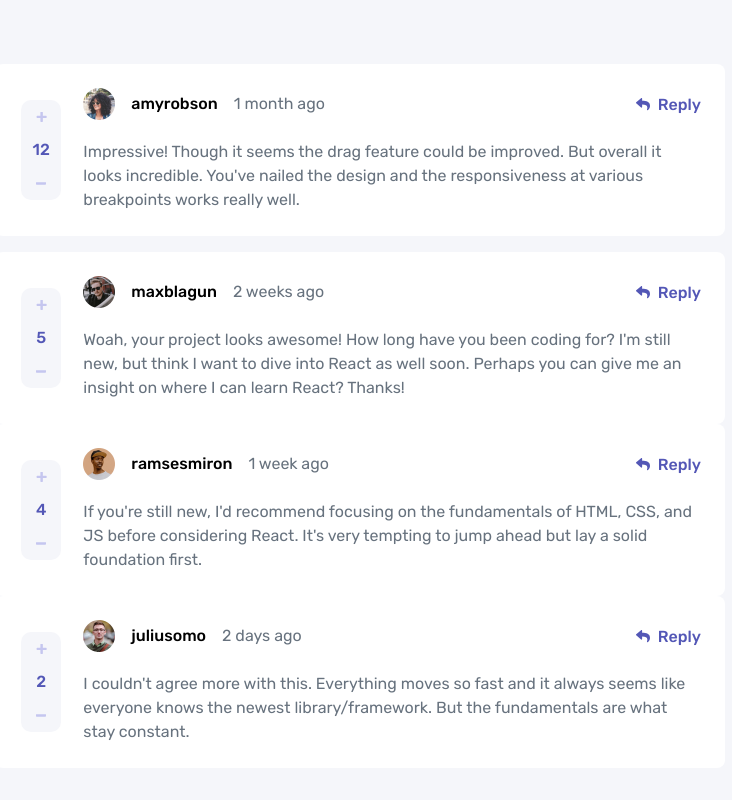
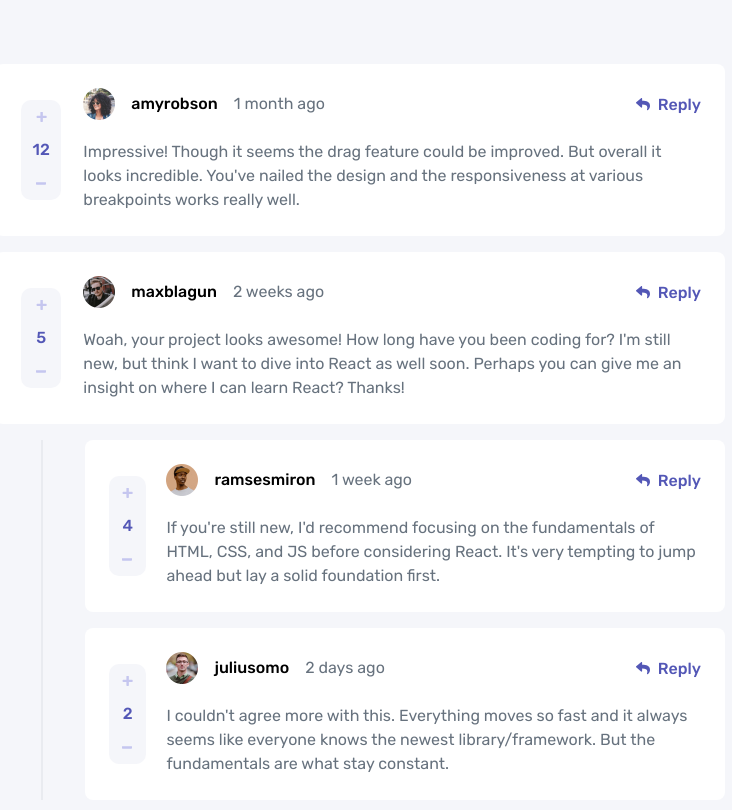
Before and after one commit to MariusHor/interactive-comments-section, a Vue app: page / in a window 1280 px wide. Shown: the top 810 px of the page, without its empty margins (280-1012 px from the left). Built offline with nearby package versions, Linux system fonts and the light colour scheme.

Commit message:
styled the comment replies layout and improved the logic for incrementing/decrementing the comment likes

```diff
--- a/src/App.vue
+++ b/src/App.vue
@@ -3,5 +3,13 @@ import CommentThreadList from './components/CommentThreadList.vue'
 </script>
 
 <template>
-  <CommentThreadList />
+  <div class="comments-section">
+    <CommentThreadList />
+  </div>
 </template>
+
+<style scoped lang="sass">
+    .comments-section
+      max-width: 45.625rem
+      margin: 0 auto
+</style>
--- a/src/components/CommentCard.vue
+++ b/src/components/CommentCard.vue
@@ -18,7 +18,7 @@ defineProps({
         <p class="comment-card__content text-pale">
             {{ comment.content }}
         </p>
-        <LikesCounter :score="comment.score" :commentId="comment.id" :parentThreadId="parentThreadId" />
+        <LikesCounter :score="comment.score" :commentId="comment.id" />
         <ReplyButton />
     </div>
 </template>
--- a/src/components/CommentThread.vue
+++ b/src/components/CommentThread.vue
@@ -8,8 +8,28 @@ defineProps({
 </script>
 
 <template>
-    <li>
+    <li class="comment-thread">
         <CommentCard :comment="comment" />
-        <CommentCard v-for="reply in comment.replies" :key="reply.id" :comment="reply" :parentThreadId="comment.id" />
+        <div v-if="comment.replies.length" class="comment-thread__replies">
+            <CommentCard v-for="reply in comment.replies" :key="reply.id" :comment="reply" :parentThreadId="comment.id" />
+        </div>
     </li>
 </template>
+
+<style scoped lang="sass">
+    .comment-thread
+        display: flex
+        flex-direction: column
+        gap: 1rem
+
+        &__replies
+            display: flex
+            flex-direction: column
+            gap: 1rem
+            padding-left: 1rem
+            border-left: 2px solid var(--color-light-gray)
+
+            @media screen and (min-width: 640px)
+                padding-left: 2.625rem
+                margin-left: 2.875rem
+</style>
--- a/src/components/CommentThreadList.vue
+++ b/src/components/CommentThreadList.vue
@@ -21,6 +21,7 @@ const comments = computed(() => store.state.comments)
     justify-content: center
     align-items: center
     padding-top: 2rem
+    padding-bottom: 2rem
     gap: 1rem
     width: 100%
     @media screen and (min-width: 756px)
--- a/src/components/LikesCounter.vue
+++ b/src/components/LikesCounter.vue
@@ -4,23 +4,16 @@ import { useStore } from 'vuex'
 const props = defineProps({
     score: Number,
     commentId: Number,
-    parentThreadId: Number
 })
 
 const store = useStore()
 
 function incrementLikes() {
-    store.commit('comments/incrementLikes', {
-        commentId: props.commentId,
-        parentThreadId: props.parentThreadId
-    })
+    store.commit('comments/incrementLikes', props.commentId)
 }
 
 function decrementLikes() {
-    store.commit('comments/decrementLikes', {
-        commentId: props.commentId,
-        parentThreadId: props.parentThreadId
-    })
+    store.commit('comments/decrementLikes', props.commentId)
 }
 
 </script>
--- a/src/store/modules/comments.js
+++ b/src/store/modules/comments.js
@@ -1,8 +1,8 @@
 const state = [
   {
     id: 1,
-    content:
-      "Impressive! Though it seems the drag feature could be improved. But overall it looks incredible. You've nailed the design and the responsiveness at various breakpoints works really well.",
+    content: `Impressive! Though it seems the drag feature could be improved. But overall it looks incredible.
+      You've nailed the design and the responsiveness at various breakpoints works really well.`,
     createdAt: '1 month ago',
     score: 12,
     user: {
@@ -16,8 +16,9 @@ const state = [
   },
   {
     id: 2,
-    content:
-      "Woah, your project looks awesome! How long have you been coding for? I'm still new, but think I want to dive into React as well soon. Perhaps you can give me an insight on where I can learn React? Thanks!",
+    content: `Woah, your project looks awesome! How long have you been coding for?
+      I'm still new, but think I want to dive into React as well soon.
+      Perhaps you can give me an insight on where I can learn React? Thanks!`,
     createdAt: '2 weeks ago',
     score: 5,
     user: {
@@ -30,8 +31,8 @@ const state = [
     replies: [
       {
         id: 3,
-        content:
-          "If you're still new, I'd recommend focusing on the fundamentals of HTML, CSS, and JS before considering React. It's very tempting to jump ahead but lay a solid foundation first.",
+        content: `If you're still new, I'd recommend focusing on the fundamentals of HTML, CSS, and JS before considering React.
+          It's very tempting to jump ahead but lay a solid foundation first.`,
         createdAt: '1 week ago',
         score: 4,
         replyingTo: 'maxblagun',
@@ -45,8 +46,8 @@ const state = [
       },
       {
         id: 4,
-        content:
-          "I couldn't agree more with this. Everything moves so fast and it always seems like everyone knows the newest library/framework. But the fundamentals are what stay constant.",
+        content: `I couldn't agree more with this. Everything moves so fast and it always seems like everyone knows the newest library/framework.
+          But the fundamentals are what stay constant.`,
         createdAt: '2 days ago',
         score: 2,
         replyingTo: 'ramsesmiron',
@@ -64,44 +65,25 @@ const state = [
 
 const getters = {}
 
-function findAndUpdateComment(comments, commentId, payload) {
-  for (const comment of comments) {
-    if (comment.id === commentId) {
-      comment.score += payload
-      return true
-    }
-    if (comment.replies && comment.replies.length > 0) {
-      if (findAndUpdateComment(comment.replies, commentId, payload)) {
-        return true
-      }
-    }
-  }
-  return false
-}
-
 const mutations = {
   setComments(state, payload) {
     state = payload.value
   },
-  incrementLikes(state, payload) {
-    if (payload.parentThreadId) {
-      const parentThread = state.find((comment) => comment.id === payload.parentThreadId)
-      if (parentThread) {
-        findAndUpdateComment(parentThread.replies, payload.commentId, 1)
-      }
-    } else {
-      findAndUpdateComment(state, payload.commentId, 1)
-    }
+  incrementLikes(state, commentId) {
+    state.forEach((comment) => {
+      if (comment.id === commentId) return { ...comment, score: comment.score++ }
+      comment.replies.forEach((reply) => {
+        if (reply.id === commentId) return { ...reply, score: reply.score++ }
+      })
+    })
   },
-  decrementLikes(state, payload) {
-    if (payload.parentThreadId) {
-      const parentThread = state.find((comment) => comment.id === payload.parentThreadId)
-      if (parentThread) {
-        findAndUpdateComment(parentThread.replies, payload.commentId, -1)
-      }
-    } else {
-      findAndUpdateComment(state, payload.commentId, -1)
-    }
+  decrementLikes(state, commentId) {
+    state.forEach((comment) => {
+      if (comment.id === commentId) return { ...comment, score: comment.score-- }
+      comment.replies.forEach((reply) => {
+        if (reply.id === commentId) return { ...reply, score: reply.score-- }
+      })
+    })
   }
 }
 
```
